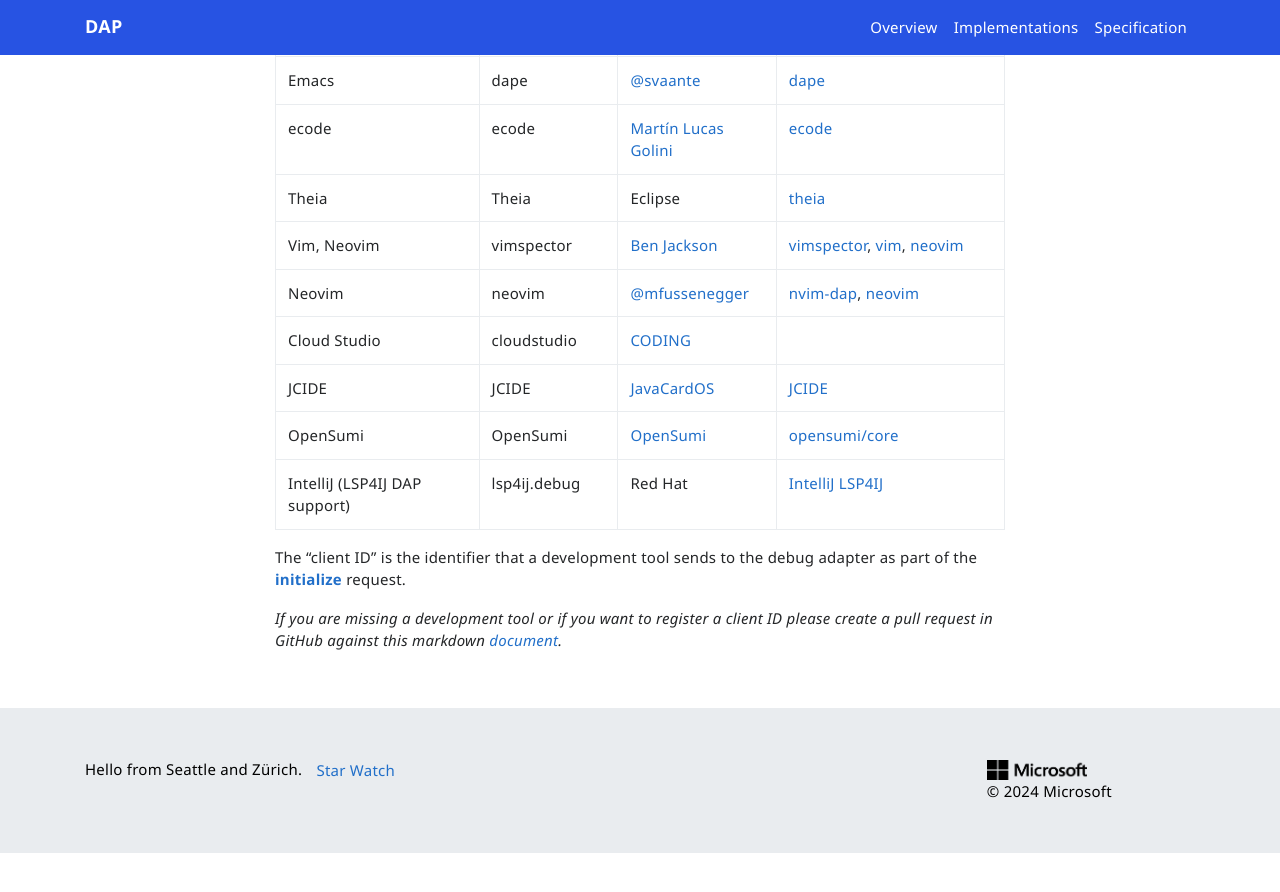
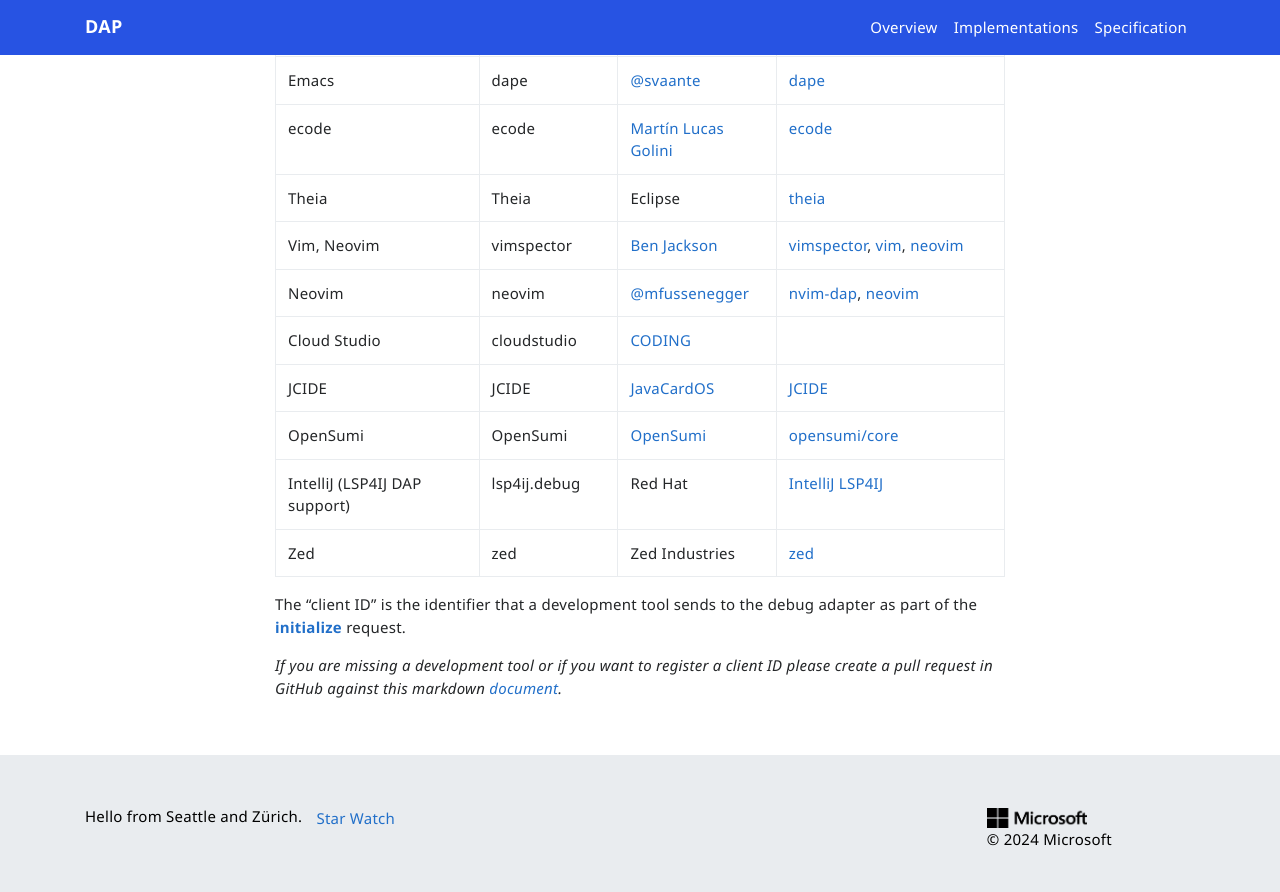
Before and after one commit to microsoft/debug-adapter-protocol, a Jekyll site: the page built from _implementors/tools.md, in a window 1280 px wide and 900 px high, scrolled down 562 px. Shown: the top 892 px of the window. Built offline with Jekyll 4.4.1, drawn with Linux system fonts in a browser that asks for light colours; nearby versions of some CDN libraries; comment, search, counter and statistics services are not loaded; before the commit the page ends 1415 px from its top, so only the background shows below that.

Commit message:
chore: Add Zed to the list of tools supporting DAP (#548)

```diff
--- a/_implementors/tools.md
+++ b/_implementors/tools.md
@@ -24,6 +24,7 @@
 | JCIDE                         | JCIDE        | [JavaCardOS](https://www.javacardos.com/)   | [JCIDE](https://www.javacardos.com/tools)
 | OpenSumi                      | OpenSumi     | [OpenSumi](https://github.com/opensumi)   | [opensumi/core](https://github.com/opensumi/core)
 | IntelliJ (LSP4IJ DAP support) | lsp4ij.debug | Red Hat    | [IntelliJ LSP4IJ](https://github.com/redhat-developer/lsp4ij/blob/main/docs/dap/UserGuide.md) |
+| Zed                           | zed          | Zed Industries | [zed](https://github.com/zed-industries/zed) |
 {: .table .table-bordered .table-responsive}
 
 The "client ID" is the identifier that a development tool sends to the debug adapter as part of the [**initialize**](../../specification#Requests_Initialize) request.
```
